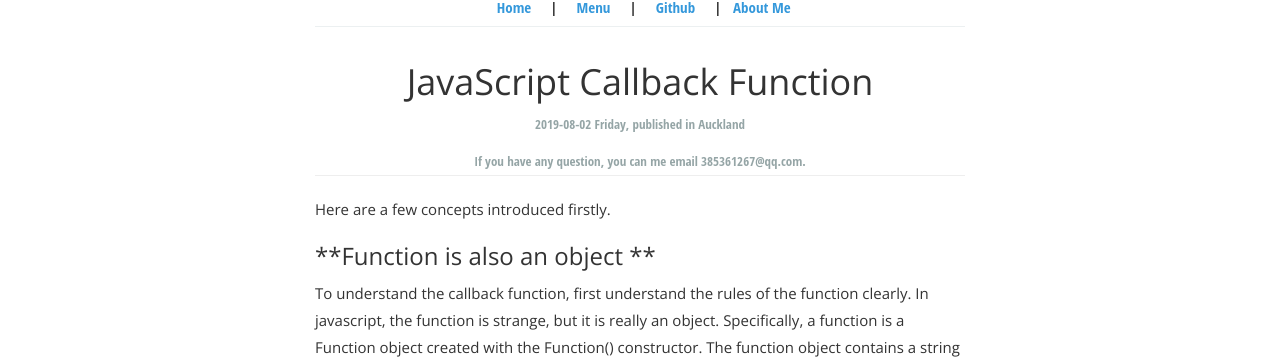
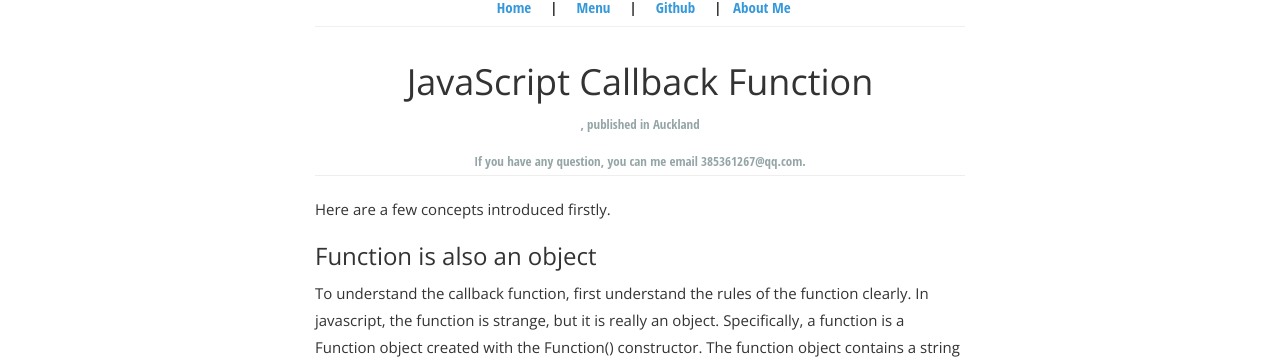
Before and after one commit to dsy401/OliBlog, a Jekyll site: the page built from _posts/2019-08-02-javascript-callback-function.md, in a window 1280 px wide. Shown: the part 237-597 px from the top of the page. Built offline with Jekyll 4.4.1, drawn with Linux system fonts in a browser that asks for light colours.

Commit message:
Updated '_posts/2019-08-02-javascript-callback-function.md' via CloudCannon

````diff
--- a/_posts/2019-08-02-javascript-callback-function.md
+++ b/_posts/2019-08-02-javascript-callback-function.md
@@ -1,7 +1,7 @@
 ---
 layout: post_layout
 title: JavaScript Callback Function
-time: 2019-08-02 Friday
+time:
 location: Auckland
 pulished: true
 excerpt_separator: '```'
@@ -9,7 +9,7 @@
 
 Here are a few concepts introduced firstly.
 
-### **Function is also an object **
+### Function is also an object
 
 To understand the callback function, first understand the rules of the function clearly. In javascript, the function is strange, but it is really an object. Specifically, a function is a Function object created with the Function() constructor. The function object contains a string containing the javascript code of the function. If you are transferring from C or Java, this may seem strange, how can the code be a string? But for javascript, this is very common. The difference between data and code is very vague.
 
````
